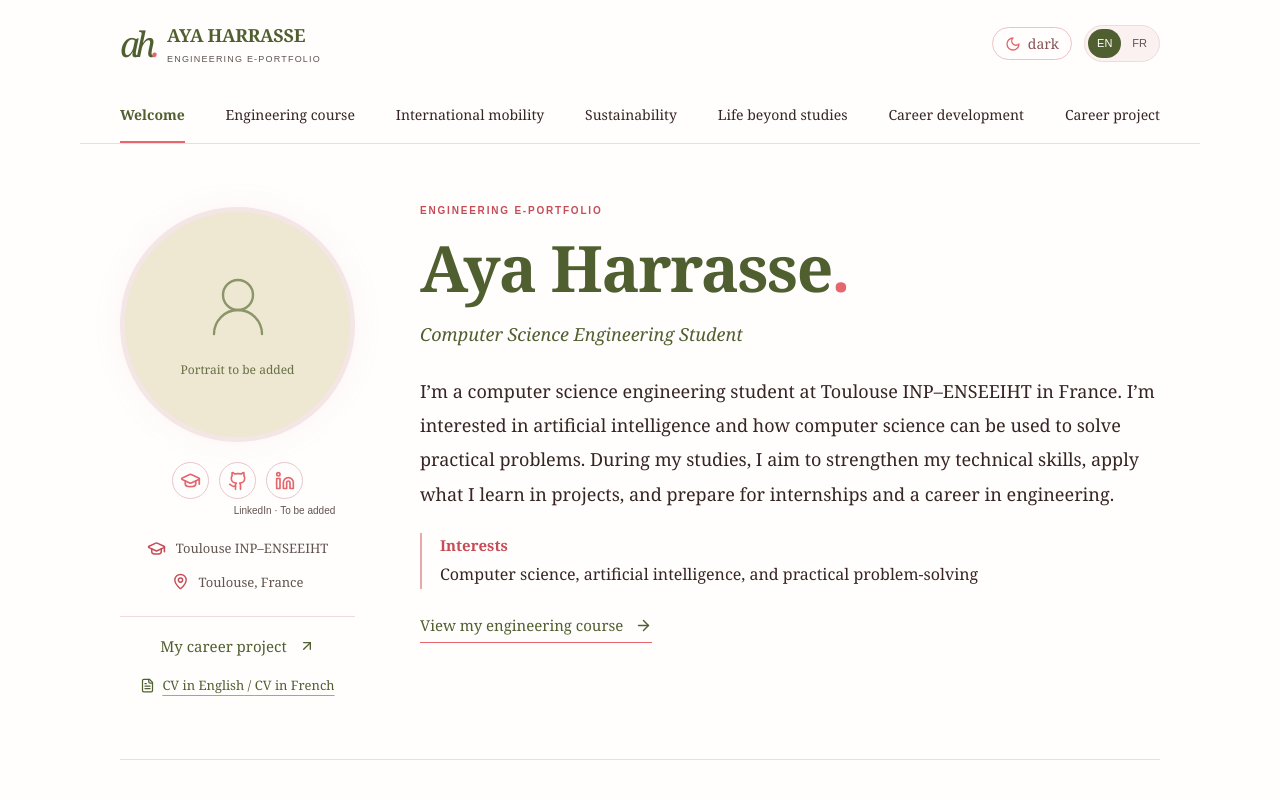
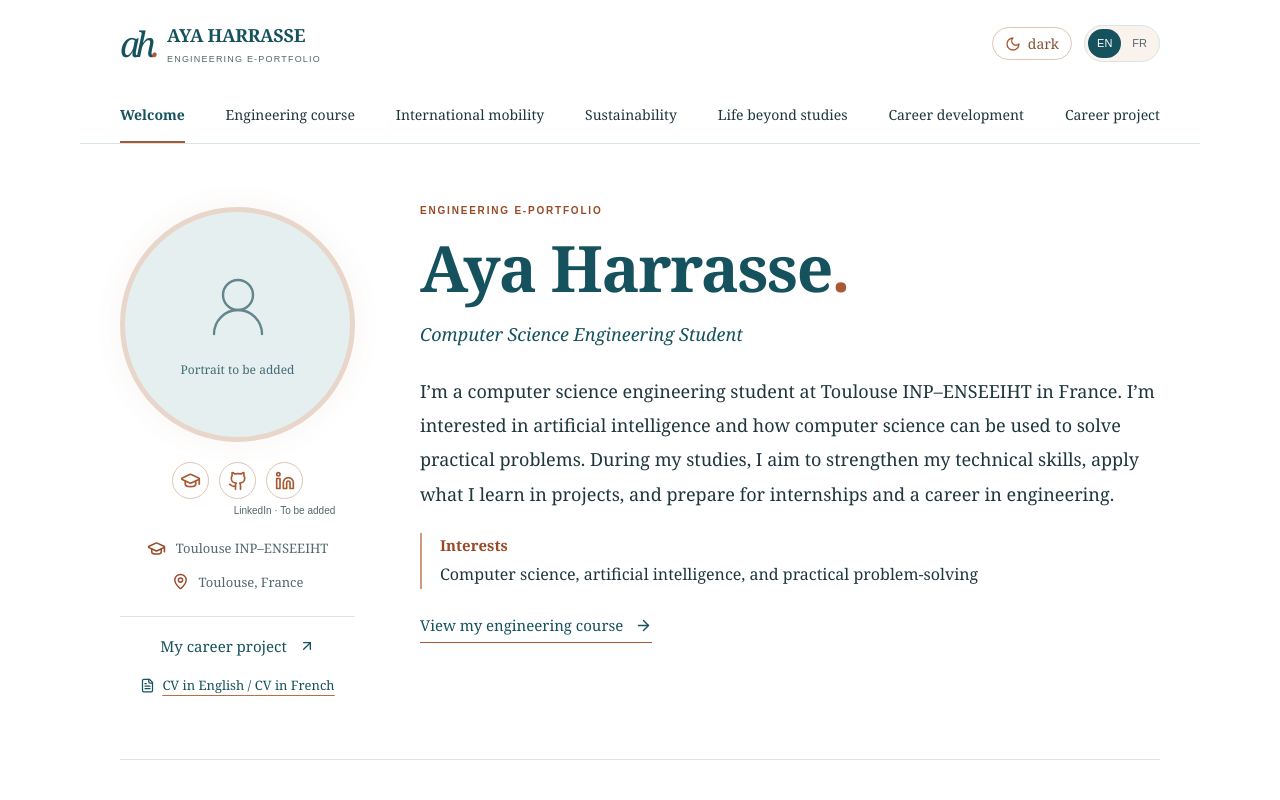
Before and after one commit to ayaharrasse123-sys/engineering-e-portfolio, a React (Vite) app: page / in a window 1280 px wide. Shown: the top 800 px of the page. Built offline with nearby package versions, Linux system fonts and the light colour scheme.

Commit message:
Use petrol and copper palette and simplify Engineering projects

```diff
--- a/index.html
+++ b/index.html
@@ -1 +1 @@
-<!doctype html><html lang="en"><head><meta charset="UTF-8"/><meta name="viewport" content="width=device-width, initial-scale=1.0"/><meta name="theme-color" content="#505f30"/><meta name="description" content="Aya Harrasse's bilingual engineering portfolio. Explore her computer science engineering journey at Toulouse INP–ENSEEIHT, interests and professional plans."/><title>Aya Harrasse — Engineering Portfolio</title><link rel="icon" type="image/svg+xml" href="/favicon.svg"/></head><body><div id="root"></div><script type="module" src="/src/main.jsx"></script></body></html>
+<!doctype html><html lang="en"><head><meta charset="UTF-8"/><meta name="viewport" content="width=device-width, initial-scale=1.0"/><meta name="theme-color" content="#15525d"/><meta name="description" content="Aya Harrasse's bilingual engineering portfolio. Explore her computer science engineering journey at Toulouse INP–ENSEEIHT, interests and professional plans."/><title>Aya Harrasse — Engineering Portfolio</title><link rel="icon" type="image/svg+xml" href="/favicon.svg"/></head><body><div id="root"></div><script type="module" src="/src/main.jsx"></script></body></html>
--- a/src/content.js
+++ b/src/content.js
@@ -1,6 +1,7 @@
 // Use bilingual objects for text. Asset paths refer to files in public/.
 export const personal = { name: 'Aya Harrasse', school: 'Toulouse INP–ENSEEIHT', portrait: null, cvEn: null, cvFr: null, linkedin: null, github: 'https://github.com/ayaharrasse123-sys', video: null, transcript: { en: '', fr: '' } };
 export const academicYears = [1, 2, 3].map(year => ({ year, courses: [], skills: [], projects: [] }));
+export const academicProjects = []; // Flat project list displayed on the Engineering page.
 // Project schema: title, academicYear, description, objectives, technologies,
 // contribution, results, skills, photos, reports, reflection. Text: { en, fr }.
 export const internationalExperiences = [];
--- a/src/main.jsx
+++ b/src/main.jsx
@@ -35,7 +35,20 @@ function Note(){const {t}=usePortfolio();return <p className="content-note"><Spa
 function Frame({children}){return <motion.div initial={{opacity:0,y:12}} animate={{opacity:1,y:0}} transition={{duration:.4}}>{children}</motion.div>}
 function Header(){const {t,lang,setLang}=usePortfolio();const [open,setOpen]=useState(false);const location=useLocation();useEffect(()=>setOpen(false),[location]);return <header className="site-header"><div className="nav-wrap"><Link className="brand" to="/" aria-label="Aya Harrasse"><span className="monogram">ah<span>.</span></span><span className="brand-name">AYA HARRASSE<span>{t.portfolio}</span></span></Link><nav aria-label={lang==='en'?'Main navigation':'Navigation principale'} className={open?'navigation is-open':'navigation'}>{paths.map((path,i)=><NavLink key={path} to={path} end>{t.nav[i]}</NavLink>)}</nav><div className="nav-actions"><ThemeToggle lang={lang}/><div className="languages" aria-label={lang==='en'?'Language':'Langue'}>{['en','fr'].map(l=><button key={l} aria-pressed={lang===l} onClick={()=>setLang(l)}>{l.toUpperCase()}</button>)}</div><button className="menu-button" aria-label={t.menu} aria-expanded={open} onClick={()=>setOpen(!open)}>{open?<X/>:<Menu/>}</button></div></div></header>}
 function Footer(){const {t}=usePortfolio();return <footer><div className="footer-top"><Link to="/" className="footer-name">Aya Harrasse<span>.</span></Link><p>{t.footer}</p><Link to="/career-project">{t.career}<ArrowUpRight size={17}/></Link></div><div className="footer-bottom"><span>© {new Date().getFullYear()} Aya Harrasse</span><span>{t.footerNote}</span></div></footer>}
-function Engineering(){const {t,lang}=usePortfolio();return <Frame><PageHeading index={1} intro={t.academicIntro}/><SkillsOverview t={t} lang={lang}/><Note/><div className="academic-timeline">{content.academicYears.map((year,i)=><section className="year-block" key={year.year}><span className="timeline-dot">0{year.year}</span><div className="year-heading"><div><div className="eyebrow">{t.year} {year.year}</div><h2>{t.yearNames[i]}</h2></div><Badge/></div>{t.yearFields[i].map((label,j)=><Panel key={label} title={label} open={i===0&&j===0}>{j===2?<><Fields labels={t.projectFields}/>{year.projects.map((p,k)=><article key={k}><Fields labels={t.projectFields} values={[p.title,p.academicYear,p.description,p.objectives,p.technologies,p.contribution,p.results,p.skills,p.photos?.join(', '),p.reports?.join(', '),p.reflection]}/></article>)}</>:j===0&&year.courses.length?<ul>{year.courses.map((v,k)=><li key={k}><LocalText value={v}/></li>)}</ul>:j===1&&year.skills.length?<ul>{year.skills.map((v,k)=><li key={k}><LocalText value={v}/></li>)}</ul>:<p className="empty-line">{t.soon}</p>}</Panel>)}</section>)}</div></Frame>}
+function Engineering(){
+  const {t,lang}=usePortfolio();
+  return <Frame>
+    <PageHeading index={1} intro={t.academicIntro}/>
+    <SkillsOverview t={t} lang={lang}/>
+    <section className="personal-section engineering-projects" aria-labelledby="projects-heading">
+      <h2 id="projects-heading">{t.projectsSection}</h2>
+      {content.academicProjects.map((project,i)=><article className="simple-card" key={i}>
+        <h3><LocalText value={project.title}/></h3>
+        <Fields labels={t.projectFields} values={[project.title,project.academicYear,project.description,project.objectives,project.technologies,project.contribution,project.results,project.skills,project.photos,project.reports,project.reflection]}/>
+      </article>)}
+    </section>
+  </Frame>;
+}
 function International(){const {t,lang}=usePortfolio();return <Frame><PageHeading index={2} intro={t.internationalIntro}/><MobilityOverview t={t} lang={lang}/><Callout/></Frame>}
 function Callout(){const {t}=usePortfolio();return <Link to="/career-project" className="callout"><div><h3>{t.plans}</h3><p>{t.plansText}</p></div><ArrowUpRight/></Link>}
 function Sustainability(){const {t,lang}=usePortfolio();return <Frame><PageHeading index={3} intro={t.sustainabilityIntro}/><EngagementOverview t={t} lang={lang}/></Frame>}
--- a/src/warm.css
+++ b/src/warm.css
@@ -1,5 +1,7 @@
-/* Olive, rose, and warm serif typography from the reference's visual direction. */
+/* Petrol blue, white, and copper with matching light and dark themes. */
 .personal-section { margin: 35px 40px 50px; }
+.engineering-projects { border-top: 1px solid var(--line); padding-top: 32px; min-height: 160px; }
+.engineering-projects > article { margin-top: 24px; }
 .personal-section > section + section { margin-top: 45px; padding-top: 35px; border-top: 1px solid var(--line); }
 .skills-overview-grid { display: grid; grid-template-columns: repeat(2,minmax(0,1fr)); gap: 20px; }
 .skill-category { border: 1px solid var(--line); border-radius: 8px; padding: 26px; }
@@ -33,8 +35,8 @@
 .hobby-card { border: 1px solid var(--line); border-radius: 9px; overflow: hidden; }
 .hobby-visual { min-height: 185px; display: grid; place-items: center; background: var(--pale); color: var(--navy); }
 .hobby-reading { background: var(--soft); color: var(--coral); }
-.hobby-cooking { background: #f5eddc; color: #856533; }
-[data-theme='dark'] .hobby-cooking { background: #362e23; color: #dbc18f; }
+.hobby-cooking { background: #f6ece4; color: #8f5838; }
+[data-theme='dark'] .hobby-cooking { background: #362b24; color: #e3b08c; }
 .hobby-visual img { width: 100%; height: 200px; object-fit: cover; }
 .hobby-body { padding: 24px; }
 .hobby-body h2 { font-size: 28px; }
@@ -49,16 +51,16 @@
  .engagement-entry { grid-template-columns: 1fr; gap: 18px; }
 }
 :root {
-  --navy: #505f30;
-  --blue: #65733f;
-  --pale: #f5f3e9;
-  --muted: #62534f;
-  --line: #eddcdb;
-  --coral: #c64d57;
-  --rose: #e5666c;
-  --paper: #fffefd;
-  --ink: #362523;
-  --soft: #faf1f0;
+  --navy: #15525d;
+  --blue: #236773;
+  --pale: #eef5f5;
+  --muted: #53676c;
+  --line: #d9e4e5;
+  --coral: #984a28;
+  --rose: #a85a34;
+  --paper: #ffffff;
+  --ink: #20363d;
+  --soft: #faf2ed;
   color: var(--ink);
   font-family: Georgia, 'Times New Roman', serif;
   background: var(--paper);
@@ -81,28 +83,28 @@ h1, h2 { letter-spacing: -.025em; }
 .languages { background: var(--soft); border: 1px solid var(--line); border-radius: 20px; }
 .languages button { color: var(--muted); font-family: Arial,sans-serif; border-radius: 15px; }
 .languages button[aria-pressed=true] { background: var(--navy); color: #fff; }
-.theme-toggle { display: flex; align-items: center; gap: 7px; border: 1px solid #e9c4c7; background: var(--paper); color: #885355; border-radius: 30px; padding: 6px 12px; font: 14px Georgia,serif; }
+.theme-toggle { display: flex; align-items: center; gap: 7px; border: 1px solid #dec4b4; background: var(--paper); color: #875336; border-radius: 30px; padding: 6px 12px; font: 14px Georgia,serif; }
 .theme-toggle svg { color: var(--rose); }
 .profile-introduction { grid-template-columns: 235px minmax(0,1fr); gap: 65px; padding-top: 58px; }
-.profile-photo { width: 235px; height: 235px; aspect-ratio: 1; border-radius: 50%; border: 5px solid #f3e6e4; background: #eee7d1; color: #8a956a; box-shadow: 0 0 30px #d98f9c17; margin-bottom: 18px; }
+.profile-photo { width: 235px; height: 235px; aspect-ratio: 1; border-radius: 50%; border: 5px solid #e9d6ca; background: #e5eff0; color: #64858c; box-shadow: 0 0 30px #98674612; margin-bottom: 18px; }
 .profile-photo img { border-radius: 50%; }
-.profile-photo > span { color: #667044; font: 12px Georgia,serif; }
+.profile-photo > span { color: #426c75; font: 12px Georgia,serif; }
 .profile-biography h1 { font-size: clamp(44px, 5vw, 64px); font-weight: bold; color: var(--navy); margin-bottom: 14px; }
 .profile-biography h1 > span { color: var(--rose); }
 .profile-biography .eyebrow { color: var(--coral); font-family: Arial,sans-serif; font-size: 10px; }
 .profile-program { font-size: 18px; color: var(--navy); margin-bottom: 23px; font-style: italic; }
 .profile-greeting { color: var(--rose); font-family: 'Segoe Script', 'Brush Script MT', cursive; font-style: italic; font-size: 29px; line-height: 1.6; }
 .profile-biography > p:not(.profile-greeting):not(.profile-program) { font-size: 18px; line-height: 1.9; }
-.profile-interests { border-left: 2px solid #e7a8aa; }
+.profile-interests { border-left: 2px solid #ce9b7a; }
 .profile-interests > span { color: var(--coral); font-size: 15px; }
 .profile-interests > p { color: var(--ink); font-size: 16px; }
 .profile-affiliation { justify-content: center; color: var(--muted); font: 13px/1.65 Georgia,serif; }
 .profile-affiliation svg { color: var(--coral); }
 .profile-link { justify-content: center; color: var(--navy); font-size: 15px; }
 .profile-shortcuts { text-align: center; margin-top: 18px; }
-.profile-shortcuts a { display: inline-flex; align-items: center; gap: 7px; font-size: 13px; color: var(--navy); text-decoration: underline; text-decoration-color: #db8a90; text-underline-offset: 5px; }
+.profile-shortcuts a { display: inline-flex; align-items: center; gap: 7px; font-size: 13px; color: var(--navy); text-decoration: underline; text-decoration-color: #b96e45; text-underline-offset: 5px; }
 .profile-socials { display: flex; justify-content: center; align-items: flex-start; gap: 10px; margin: 20px 0 26px; }
-.social-icon { width: 37px; height: 37px; display: grid; place-items: center; border: 1.5px solid #e9c6c9; border-radius: 50%; background: var(--paper); color: var(--rose); transition: background .2s,transform .2s; }
+.social-icon { width: 37px; height: 37px; display: grid; place-items: center; border: 1.5px solid #dec4b4; border-radius: 50%; background: var(--paper); color: var(--rose); transition: background .2s,transform .2s; }
 a.social-icon:hover { background: var(--soft); transform: translateY(-2px); }
 .social-pending { position: relative; }
 .social-pending > span:last-child { display: block; position: absolute; width: 175px; top: 43px; left: 50%; transform: translateX(-50%); text-align: center; color: var(--muted); font: 10px Arial,sans-serif; }
@@ -110,7 +112,7 @@ a.social-icon:hover { background: var(--soft); transform: translateY(-2px); }
 .profile-explore { color: var(--navy); font-size: 15px; border-bottom-color: var(--rose); }
 .home-section { grid-template-columns: 235px minmax(0,1fr); gap: 65px; }
 .home-section-label { color: var(--coral); font-family: Arial,sans-serif; }
-.home-section-label > span { color: #ac777c; }
+.home-section-label > span { color: #966647; }
 .home-section-content > p { font-size: 17px; }
 .home-section-content h2 { font-size: 32px; }
 .principles h3 { font-size: 17px; }
@@ -126,8 +128,8 @@ a.social-icon:hover { background: var(--soft); transform: translateY(-2px); }
 .page-heading { background: var(--paper); }
 .page-heading h1 { color: var(--navy); }
 .page-heading p { font-size: 18px; }
-.content-note { background: var(--soft); border-left-color: #db8e94; color: var(--muted); font: 12px/1.8 Arial,sans-serif; }
-.badge { color: #795856; background: var(--soft); border-color: var(--line); font: 11px/1.5 Arial,sans-serif; }
+.content-note { background: var(--soft); border-left-color: #b87953; color: var(--muted); font: 12px/1.8 Arial,sans-serif; }
+.badge { color: #77543d; background: var(--soft); border-color: var(--line); font: 11px/1.5 Arial,sans-serif; }
 .panel summary { color: var(--navy); font-size: 17px; }
 .panel summary svg { color: var(--coral); }
 .panel-body p { font-size: 16px; }
@@ -138,21 +140,21 @@ a.social-icon:hover { background: var(--soft); transform: translateY(-2px); }
 .timeline-dot { background: var(--navy); border-color: var(--paper); box-shadow: 0 0 0 1px var(--line); }
 .academic-timeline { border-left-color: var(--line); }
 .map-panel { background: var(--pale); }
-.map-art { color: #9ba579; background-image: radial-gradient(#d9ddc9 1px,transparent 1px); }
+.map-art { color: #7ea3aa; background-image: radial-gradient(#cadde0 1px,transparent 1px); }
 .map-pin { background: var(--paper); color: var(--coral); }
 .simple-card, .initiative-card, .model-card, .document-card, .activity-card { background: var(--paper); }
 .simple-card > svg, .document-card > svg { color: var(--coral); }
-.initiative-icon { background: #edf0e3; color: var(--navy); }
-.impact-banner { background: #f3f5eb; border-color: #dfe4d2; }
+.initiative-icon { background: #e7f1f2; color: var(--navy); }
+.impact-banner { background: #f0f6f7; border-color: #d8e6e8; }
 .impact-banner > svg { color: var(--navy); }
-.photo-placeholder, .activity-0 .photo-placeholder, .activity-2 .photo-placeholder { background: var(--soft); color: #af767c; }
-.activity-0 .photo-placeholder { background: #eeeedf; color: #78815c; }
+.photo-placeholder, .activity-0 .photo-placeholder, .activity-2 .photo-placeholder { background: var(--soft); color: #a06e4b; }
+.activity-0 .photo-placeholder { background: #e8f1f2; color: #567d84; }
 .model-avatar { background: var(--pale); color: var(--navy); }
 .roadmap-section, .mobility-section { background: var(--pale); }
-.step-number { border-color: #bfc6a7; color: var(--navy); }
+.step-number { border-color: #a3c2c7; color: var(--navy); }
 .connection-tabs button, .mobility-detail { background: var(--paper); color: var(--navy); border-color: var(--line); }
 .connection-tabs button[aria-selected=true] { background: var(--navy); color: #fff; border-color: var(--navy); }
-.video-placeholder { background: #525e36; color: #fff; }
+.video-placeholder { background: #174b56; color: #fff; }
 .video-placeholder h3 { color: #fff; }
 .text-link { color: var(--navy); }
 footer { background: var(--paper); }
@@ -162,14 +164,14 @@ footer { background: var(--paper); }
 .footer-bottom { color: var(--muted); }
 button:focus-visible, a:focus-visible, summary:focus-visible { outline-color: var(--coral); }
 .skip-link { background: var(--paper); }
-[data-theme='dark'] { --navy: #c4ce9b; --blue: #b5c18c; --pale: #2b2e23; --muted: #c4b7b3; --line: #4b3a3e; --coral: #f19da3; --rose: #f19da3; --paper: #201d20; --ink: #eee6df; --soft: #33262d; color-scheme: dark; }
-[data-theme='dark'] .profile-photo { background: #363b2a; border-color: #513c42; color: #bdc499; }
-[data-theme='dark'] .profile-photo > span { color: #c4ce9b; }
+[data-theme='dark'] { --navy: #a3d4df; --blue: #91c8d4; --pale: #1b3036; --muted: #b7c8cc; --line: #354c53; --coral: #e6ad8d; --rose: #e6ad8d; --paper: #14252b; --ink: #e5eef0; --soft: #2e2c29; color-scheme: dark; }
+[data-theme='dark'] .profile-photo { background: #213d45; border-color: #675344; color: #9bc5ce; }
+[data-theme='dark'] .profile-photo > span { color: #a3d4df; }
 [data-theme='dark'] .theme-toggle { color: var(--rose); border-color: var(--line); }
-[data-theme='dark'] .languages button[aria-pressed=true] { color: #201d20; }
-[data-theme='dark'] .badge { color: #e2b9bd; }
-[data-theme='dark'] .initiative-icon, [data-theme='dark'] .impact-banner, [data-theme='dark'] .activity-0 .photo-placeholder { background: #2d3225; border-color: #414932; color: var(--navy); }
-[data-theme='dark'] .connection-tabs button[aria-selected=true] { color: #201d20; }
+[data-theme='dark'] .languages button[aria-pressed=true] { color: #14252b; }
+[data-theme='dark'] .badge { color: #e7bea5; }
+[data-theme='dark'] .initiative-icon, [data-theme='dark'] .impact-banner, [data-theme='dark'] .activity-0 .photo-placeholder { background: #20383f; border-color: #3a565e; color: var(--navy); }
+[data-theme='dark'] .connection-tabs button[aria-selected=true] { color: #14252b; }
 @media(max-width:980px) {
   .navigation a { font-size: 13px; }
   .profile-introduction, .home-section { grid-template-columns: 195px minmax(0,1fr); gap: 35px; }
```
Also changed, not shown: public/favicon.svg, src/translations.js, 1 other file (tests, documents, lock files or other folders).
